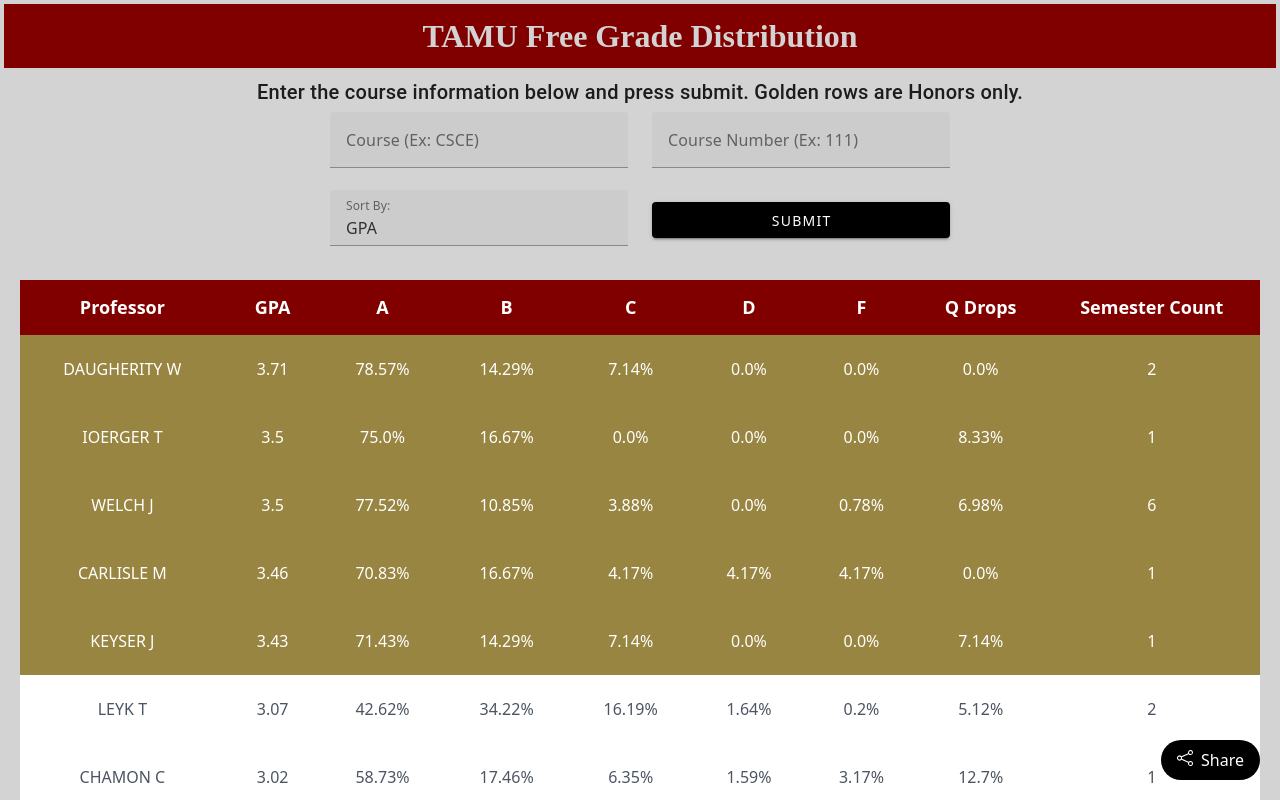
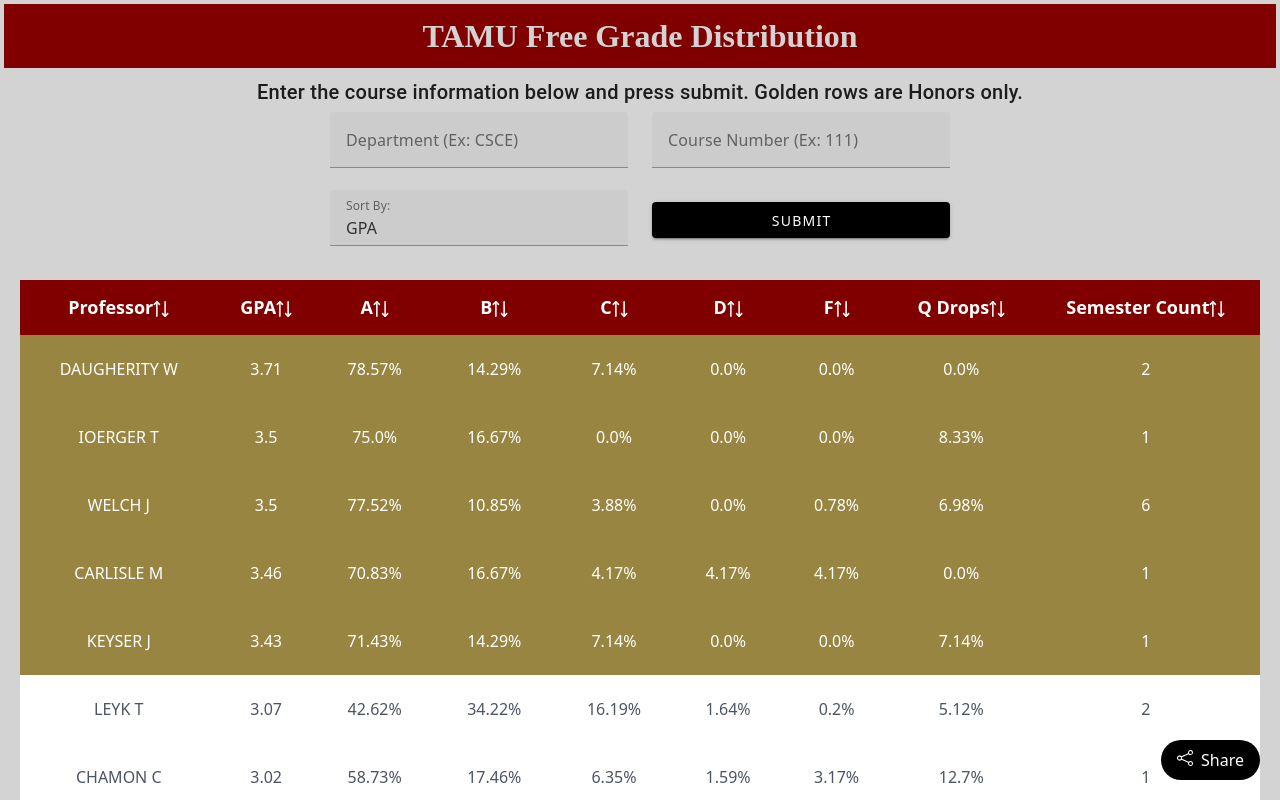
Before and after one commit to jippylong12/tamuFGD-Vue, a Vue app: page / in a window 1280 px wide. Shown: the top 800 px of the page. Built offline with nearby package versions, Linux system fonts and the light colour scheme.

Commit message:
Added sorting tables Add toast on error Adding loading sequence

```diff
--- a/src/App.vue
+++ b/src/App.vue
@@ -13,7 +13,7 @@
 
     let tableData = ref([]);
     let tableHeaders = ref([]);
-
+    let dataLoading = ref(false);
     if(DEBUG_FLAG) {
       tableData.value = [
         [
@@ -203,6 +203,8 @@
         // The request failed
         console.log(response.error);
       }
+
+      dataLoading.value = false;
     };
 
     function addSearchParams() {
@@ -254,6 +256,8 @@
     }
 
     function onSubmitButtonClick() {
+      dataLoading.value = true;
+
       gtag('event', 'clicked_submit_btn', {
         course: course.value,
         course_number: courseNumber.value,
@@ -261,6 +265,20 @@
       });
       makePostRequest().then((response) => {
         transformData();
+      }).catch((error) => {
+        console.log(error);
+        dataLoading.value = false;
+        Toastify({
+          text: "Something went wrong! Please check form values",
+          duration: 2000,
+          gravity: "bottom", // `top` or `bottom`
+          position: "center", // `left`, `center` or `right`
+          stopOnFocus: false, // Prevents dismissing of toast on hover
+          style: {
+            background: 'red'
+          },
+          className: "error",
+        }).showToast();
       })
     }
 
@@ -310,6 +328,7 @@
       onSubmitButtonClick,
       determineRowClass,
       pressedCopyButton,
+      dataLoading,
     }
   },
 }
@@ -328,7 +347,7 @@
             <v-col cols="12" lg="6" class="pt-4">
                 <v-row>
                   <v-col cols="12" sm="6" class="py-0">
-                    <v-text-field label="Course (Ex: CSCE)" v-model="course" maxlength="4" @click="setupCourseElem"></v-text-field>
+                    <v-text-field label="Department (Ex: CSCE)" v-model="course" maxlength="4" @click="setupCourseElem"></v-text-field>
                   </v-col>
                   <v-col cols="12" sm="6" class="py-0">
                     <v-text-field label="Course Number (Ex: 111)" v-model="courseNumber" @click="setupCourseNumber"></v-text-field>
@@ -383,8 +402,8 @@
       </v-row>
       <v-row v-if="tableData.length > 0" class="px-4 mb-4">
         <v-col cols="12">
-          <DataTable :rowClass="determineRowClass" :value="tableData" paginator :rows="12" :rowsPerPageOptions="[12, 25, 50]" tableStyle="min-width: 50rem">
-            <Column v-for="header of tableHeaders" :field="header" :header="header">
+          <DataTable :loading="dataLoading" :rowClass="determineRowClass" :value="tableData" paginator :rows="12" :rowsPerPageOptions="[12, 25, 50]" tableStyle="min-width: 50rem">
+            <Column sortable v-for="header of tableHeaders" :field="header" :header="header">
               <template v-if="header === 'Professor'"  #body="{ field, data }">
                 <div :class="data['honors'] === true ? 'shimmer' : null">
                   {{ data[field] }}
--- a/src/assets/main.css
+++ b/src/assets/main.css
@@ -131,3 +131,7 @@
         background-color: #333;
     }
 }
+
+.p-sortable-column-icon {
+    color: white !important;
+}
```
